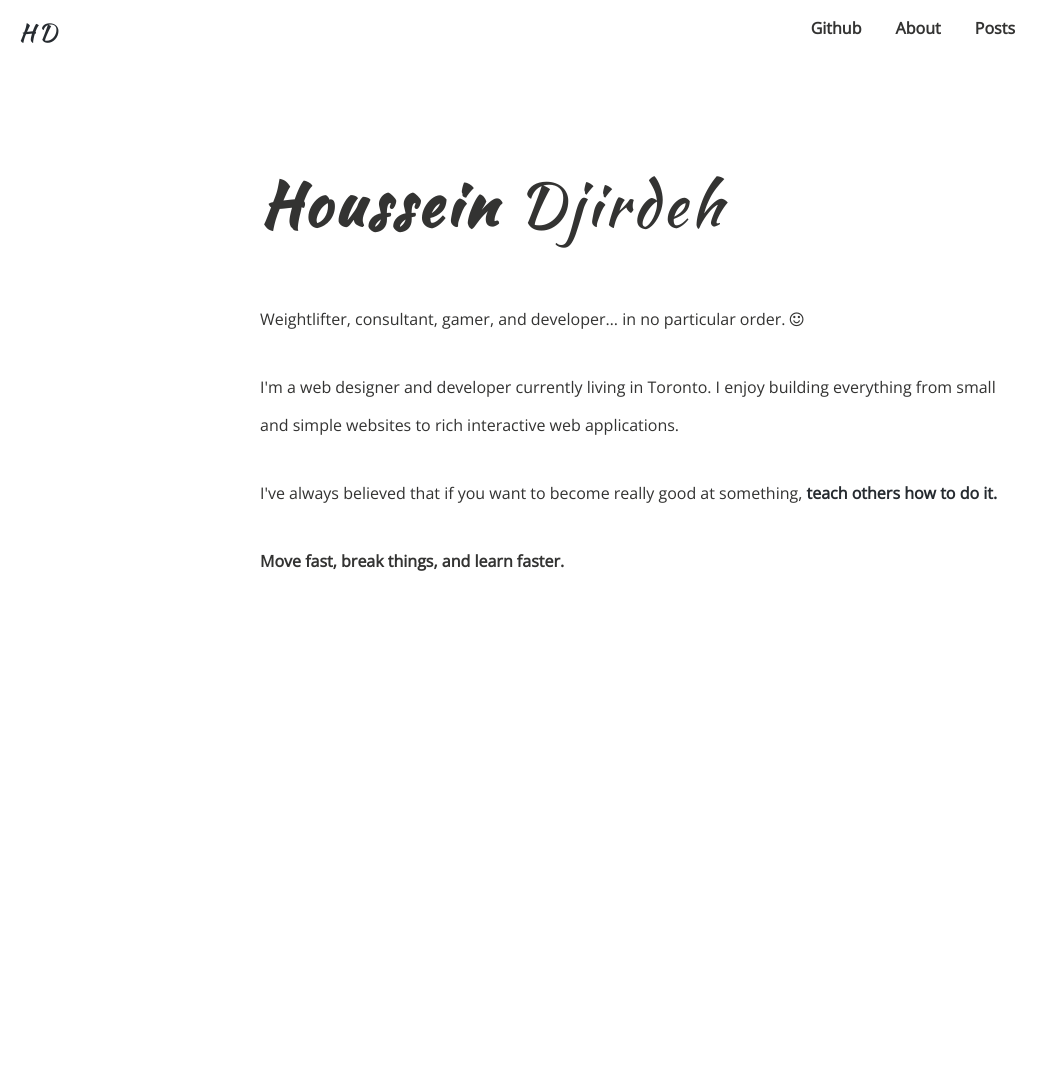
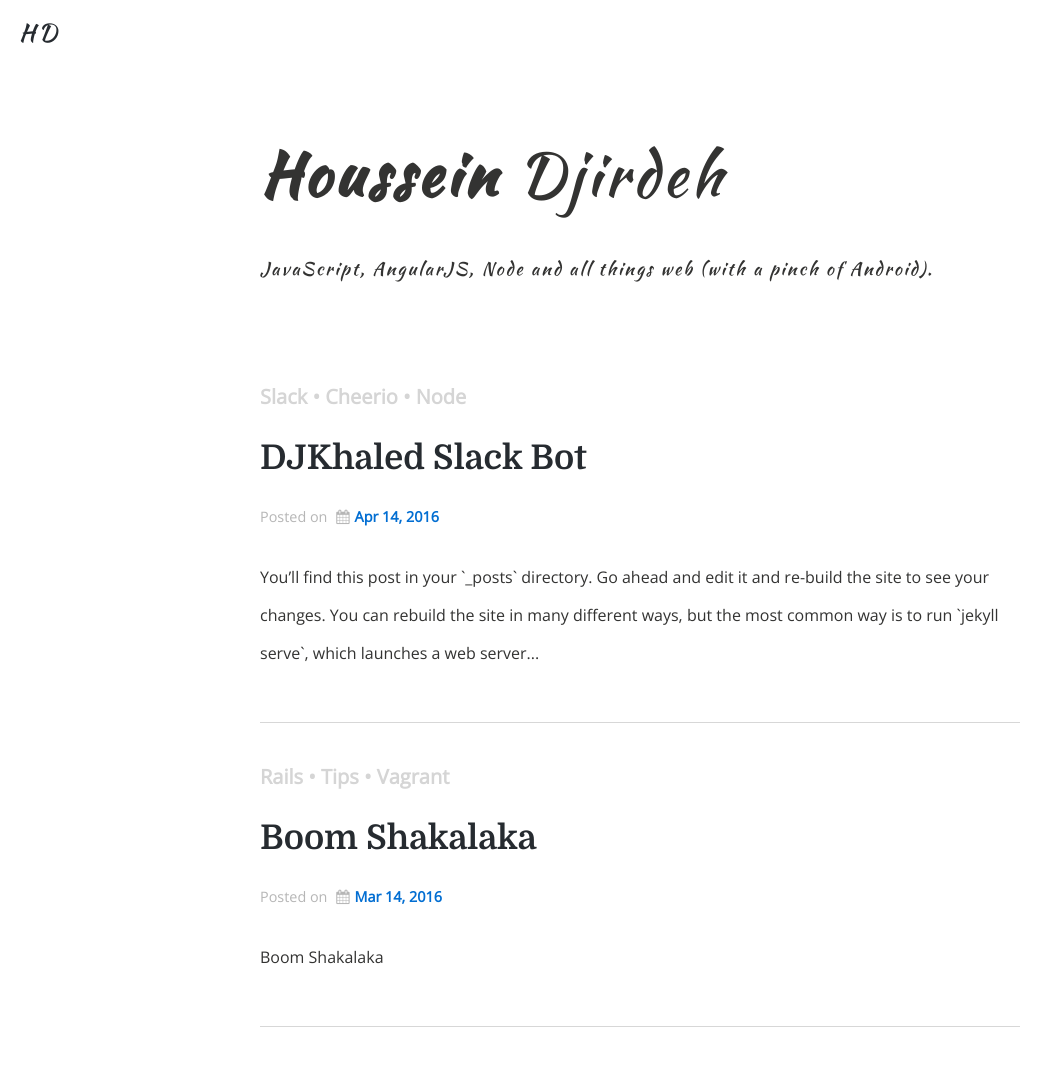
Before and after one commit to housseindjirdeh/hdjirdeh.github.io, a Jekyll site: the page built from index.html, in a window 1280 px wide. Shown: the whole page, without its empty margins (0-1062 px from the left). Built offline with Jekyll 4.4.1, drawn with Linux system fonts in a browser that asks for light colours; nearby versions of some CDN libraries; before the commit the page ends 900 px from its top, so only the background shows below that.

Commit message:
Restructured routing

```diff
--- a/_includes/header.html
+++ b/_includes/header.html
@@ -2,10 +2,10 @@
   <div class="wrapper">
 
   <div class="title-header">
-    <a href="/"><span data-hover="Houssein">HD</span></a>
+    <a href="/me"><span data-hover="Houssein">HD</span></a>
   </div>
 
-  <nav class="site-nav">
+<!--   <nav class="site-nav">
     <a href="#" class="menu-icon">
       <svg viewBox="0 0 18 15">
         <path fill="#424242" d="M18,1.484c0,0.82-0.665,1.484-1.484,1.484H1.484C0.665,2.969,0,2.304,0,1.484l0,0C0,0.665,0.665,0,1.484,0 h15.031C17.335,0,18,0.665,18,1.484L18,1.484z"/>
@@ -21,7 +21,7 @@
         <a class="page-link" href="{{ my_page.url | prepend: site.baseurl }}">{{ my_page.title }}</a>
         {% endif %}
         {% endfor %}
-    </div>
+    </div> -->
   </nav>
 
   </div>
--- a/_includes/post-header.html
+++ b/_includes/post-header.html
@@ -1,6 +1,6 @@
 <header class="post-nav-header">
     <nav class="post-nav clearfix">
-        <a class="back-button" href="http://hdjirdeh.github.io/posts/"><i class="fa fa-chevron-left" aria-hidden="true"></i> Posts</a>
-        <a class="subscribe-button" href="http://hdjirdeh.github.io/rss"><i class="fa fa-rss" aria-hidden="true"></i> Subscribe</a>
+        <a class="back-button" href="/"><i class="fa fa-chevron-left" aria-hidden="true"></i> Home</a>
+        <a class="subscribe-button" href="{{ "/feed.xml" | prepend: site.baseurl }}"><i class="fa fa-rss" aria-hidden="true"></i> Subscribe</a>
     </nav>
 </header>
--- a/_sass/_layout.scss
+++ b/_sass/_layout.scss
@@ -65,7 +65,12 @@
     display: block;
     width: 100%;
     padding-top: 30px;
-    padding-bottom: 50px;
+    padding-bottom: 70px;
+}
+
+.title p{
+    letter-spacing: 2px;
+    font-size: 18px;
 }
 
 .site-nav {
--- a/about.html
+++ b/about.html
@@ -1,5 +1,5 @@
 ---
-layout: default
+layout: post-default
 title: About
 permalink: /me/
 ---
@@ -20,7 +20,7 @@
 
 <p>In my last year of university, I had an idea that I wanted to build. With two other university students, I pitched to a startup incubator at University of Toronto, <a href="https://hatchery.engineering.utoronto.ca/">the Hatchery</a>, and got accepted. Neither of us had any web development experience, but we were hungry to learn. With no idea what we were getting ourselves into, I started by building my <a href="http://tandemedu.ca/">first ever website.</a> It was a simple landing page, but ever since then, I've been obsessed with all things web.</p>
 
-<p>So where am I right now? I currently work at <a href="http://www.deloittedigital.ca/">Deloitte Digital</a>, a full-service digital firm, where I help tackle all sorts of digital challenges big and small. In my current project, I'm developing a single-page application for a major P&C insurance company, using Rails to build a JSON REST API that interacts with an AngularJS front-end</p>
+<p>So where am I right now? I currently work at <a href="http://www.deloittedigital.ca/">Deloitte Digital</a>, a full-service digital firm, where I help tackle all sorts of digital challenges big and small. In my current project, I'm developing a single-page application for a major P&C insurance company, using Rails to build a JSON REST API that interacts with an AngularJS front-end.</p>
 
 <p>If you would like to know more about my experiences, please check out my <a href="http://housseindjirdeh.com/resume">resume!<a></p>
 
--- a/index.html
+++ b/index.html
@@ -6,9 +6,10 @@
 
   <div class="title">
     <strong>Houssein</strong> Djirdeh
+    <p>JavaScript, AngularJS, Node and all things web (with a pinch of Android).</p>
   </div>
 
-  <section>
+<!--   <section>
     <p>Weightlifter, consultant, gamer, and developer… in no particular order. <i class="fa fa-smile-o" aria-hidden="true"></i></p>
     <p>
       I'm a web designer and developer currently living in Toronto. I enjoy building everything from small and simple websites to rich interactive web applications.
@@ -19,5 +20,20 @@
     <p>
       <strong>Move fast, break things, and learn faster.</strong>
     </p>
-  </section>
+  </section> -->
+
+  <ul class="post-list">
+    {% for post in site.posts %}
+      <li>
+        <h1>
+          {% include post-tags.html %}
+          <a class="post-link" href="{{ post.url | prepend: site.baseurl }}">{{ post.title }}</a>
+        </h1>
+
+        <span class="post-meta">Posted on <i class="fa fa-calendar date-icon" aria-hidden="true"></i><span class="meta-date">{{ post.date | date: "%b %-d, %Y" }}</span></span>
+
+        <p>{{ post.preview }}</p>
+      </li>
+    {% endfor %}
+  </ul>
 </div>
```
